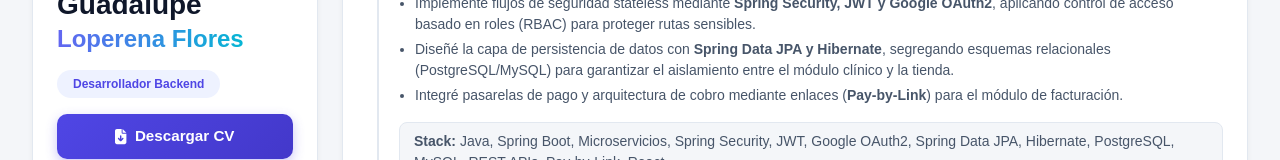
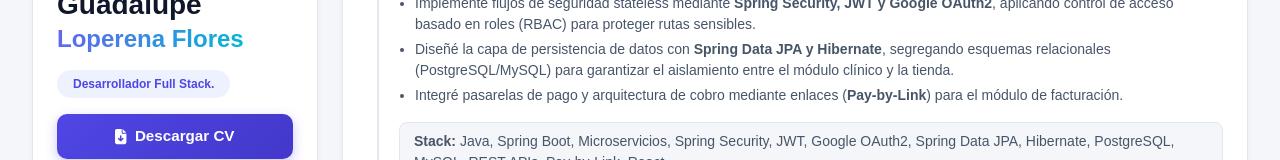
Before and after one commit to loperenafloresernestog/LoperenaFloresErnestoGuadalupeESCV, a React (Vite) app: page / in a window 1280 px wide. Shown: the part 329-489 px from the top of the page. Built offline with nearby package versions, Linux system fonts and the light colour scheme; some icons are missing; a web font is replaced by a local one.

Commit message:
Cambiar nombre de posición actual

```diff
--- a/src/App.jsx
+++ b/src/App.jsx
@@ -139,7 +139,7 @@ const App = () => {
               <h1 className="h3 fw-bold mb-1 title-name">Ernesto Guadalupe</h1>
               <h2 className="h4 fw-bold text-gradient mb-3">Loperena Flores</h2>
               <div className="badge bg-soft-primary text-primary mb-3 px-3 py-2 rounded-pill fw-semibold">
-                Desarrollador Backend
+                Desarrollador Full Stack.
               </div>
             </div>
 
```
